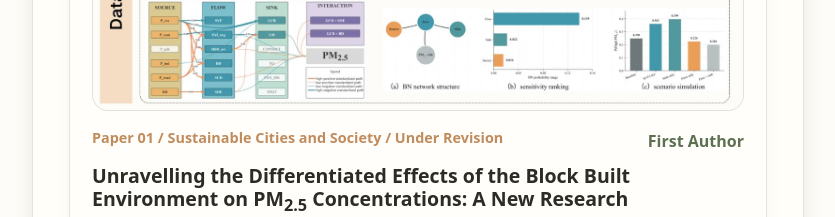
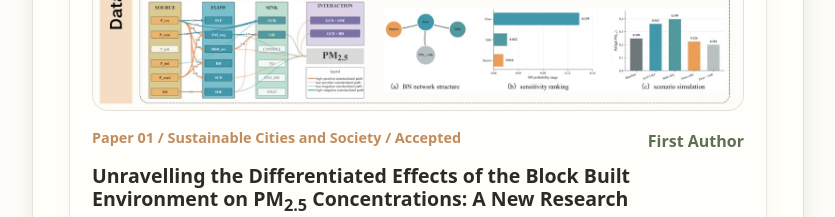
Before and after one commit to yuyanchen1010/yuyanchen1010.github.io, a React (Vite) app in the folder project/: page / in a window 1280 px wide. Shown: the part 1920-2137 px from the top of the page, without its empty margins (396-1231 px from the left). Built offline with nearby package versions, Linux system fonts and the light colour scheme.

Commit message:
Mark Paper 01 as accepted and add October news

```diff
--- a/project/src/content/siteContent.ts
+++ b/project/src/content/siteContent.ts
@@ -1,3 +1,4 @@
+
 export type Language = "zh" | "en";
 
 export type ProfileLink = {
@@ -236,7 +237,7 @@ export const content: Record<Language, SiteContent> = {
     projects: [
       {
         title: "Unravelling the Differentiated Effects of the Block Built Environment on PM2.5 Concentrations: A New Research Framework based on the Perspective of Source–Flow–Sink",
-        meta: "Paper 01 / Sustainable Cities and Society / Under Revision",
+        meta: "Paper 01 / Sustainable Cities and Society / Accepted",
         type: "First Author",
         description:
           "以武汉街区为对象，构建 Source-Flow-Sink 框架，结合 XGBoost 降尺度、SOM 聚类、GWRF-SHAP、ALE、pSEM 与 Bayesian networks，解释建成环境对 PM2.5 风险的过程耦合机制。",
@@ -430,7 +431,7 @@ export const content: Record<Language, SiteContent> = {
       },
     ],
     news: [
-      { date: "2026.08", text: "以总分 7.5 分通过雅思考试，其中听力 7.5 分、阅读 9 分、口语 6.5 分、写作 6.5 分。" },
+      { date: "2026.10", text: "以第一作者身份主导的论文《Unravelling the Differentiated Effects of the Block Built Environment on PM2.5 Concentrations: A New Research Framework based on the Perspective of Source-Flow-Sink》被《Sustainable Cities and Society》顺利接收。" },      { date: "2026.08", text: "以总分 7.5 分通过雅思考试，其中听力 7.5 分、阅读 9 分、口语 6.5 分、写作 6.5 分。" },
       { date: "2026.07", text: "作品《Greenery and Wind: Landscape Strategies for Air Pollution Mitigation Along the NYC Marathon Route》入围 2026 IFLA 全球风景园林奖学生组“城市健康与福祉”类别全球三强，获 Finalist (Top 3 Worldwide)，本人排序 2/7。" },
       { date: "2026.06", text: "以第二作者及 online Research Assistant 身份参与的论文《From Green Space to Park-Based Cooling Potential: Performance-Weighted Walkable Access to Urban Park Cooling in Detroit》被《Sustainable Cities and Society》顺利接收。" },
       { date: "2025.11", text: "以第一作者身份在中国风景园林年会上发表论文《基于空间计量的文化遗产廊道构建研究——以大理市为例》并参会。" },
@@ -542,7 +543,7 @@ export const content: Record<Language, SiteContent> = {
     projects: [
       {
         title: "Unravelling the Differentiated Effects of the Block Built Environment on PM2.5 Concentrations: A New Research Framework based on the Perspective of Source–Flow–Sink",
-        meta: "Paper 01 / Sustainable Cities and Society / Under Revision",
+        meta: "Paper 01 / Sustainable Cities and Society / Accepted",
         type: "First Author",
         description:
           "A Source-Flow-Sink framework for Wuhan blocks, integrating XGBoost downscaling, SOM clustering, GWRF-SHAP, ALE, pSEM, and Bayesian networks to explain coupled built-environment mechanisms of PM2.5 risk.",
@@ -736,7 +737,7 @@ export const content: Record<Language, SiteContent> = {
       },
     ],
     news: [
-      { date: "Aug 2026", text: "I achieved an IELTS overall band score of 7.5, with 7.5 in Listening, 9.0 in Reading, 6.5 in Speaking, and 6.5 in Writing." },
+      { date: "Oct 2026", text: "The first-author paper Unravelling the Differentiated Effects of the Block Built Environment on PM2.5 Concentrations: A New Research Framework based on the Perspective of Source-Flow-Sink was accepted by Sustainable Cities and Society." },      { date: "Aug 2026", text: "I achieved an IELTS overall band score of 7.5, with 7.5 in Listening, 9.0 in Reading, 6.5 in Speaking, and 6.5 in Writing." },
       { date: "Jul 2026", text: "Greenery and Wind: Landscape Strategies for Air Pollution Mitigation Along the NYC Marathon Route was named Finalist (Top 3 Worldwide) in the Student Category—Urban Health and Well-being at the IFLA Global Landscape Architecture Awards 2026; my contribution order was 2/7." },
       { date: "Jun 2026", text: "The paper From Green Space to Park-Based Cooling Potential: Performance-Weighted Walkable Access to Urban Park Cooling in Detroit, with me as second author and online Research Assistant, was accepted by Sustainable Cities and Society." },
       { date: "Nov 2025", text: "Presented the first-author paper Construction of Cultural Heritage Corridors Based on Spatial Econometrics: A Case Study of Dali at the Chinese Landscape Architecture Annual Conference." },
```
